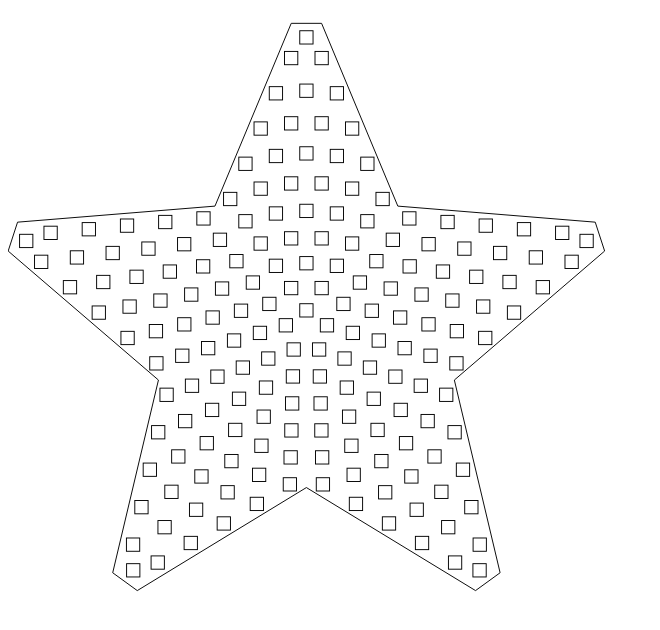
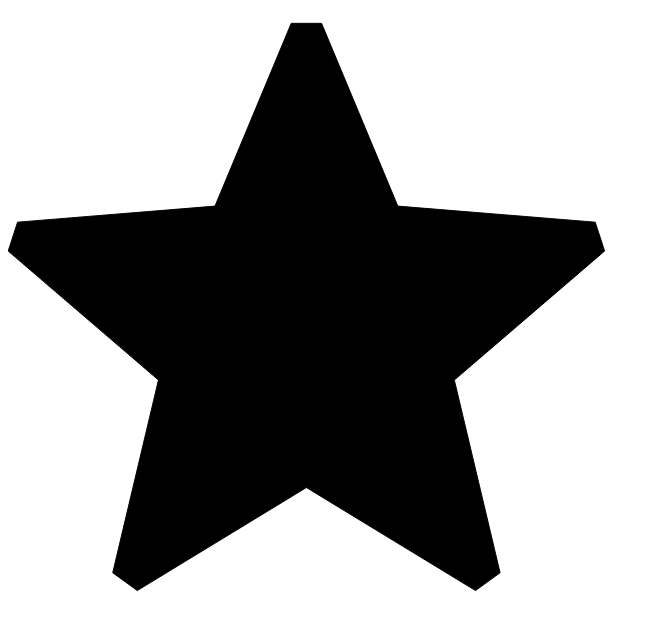
Before and after one commit to ldirko/ldirko.github.io, a plain HTML site: page index.html in a window 1280 px wide. Shown: the whole page, without its empty margins (0-660 px from the left). Drawn offline with Linux system fonts and the light colour scheme.

Commit message:
Update index.html

```diff
--- a/index.html
+++ b/index.html
@@ -6,7 +6,7 @@
     <title>LED Star</title>
   </head>
   <body>
-    <svg id="led-star" width="600" height="600" viewbox="0 0 158 150" fill="white" stroke="black" stroke-width="0.25">
+    <svg id="led-star" width="600" height="600" viewbox="0 0 158 150" fill="black" stroke="black" stroke-width="0.25">
       <path
         d="m 154.64122,52.397554 -51.9826,-4.225396 -20.081402,-48.1324705 -7.99621,1e-6 L 54.499607,48.172159 2.5169197,52.397555 0.04591766,60.001779 39.61753,93.974279 27.572168,144.71862 l 6.469003,4.6991 44.537927,-27.13577 44.538082,27.13567 6.46906,-4.699 -12.04568,-50.744441 39.57154,-33.97244 z"
         id="path8559"
```
